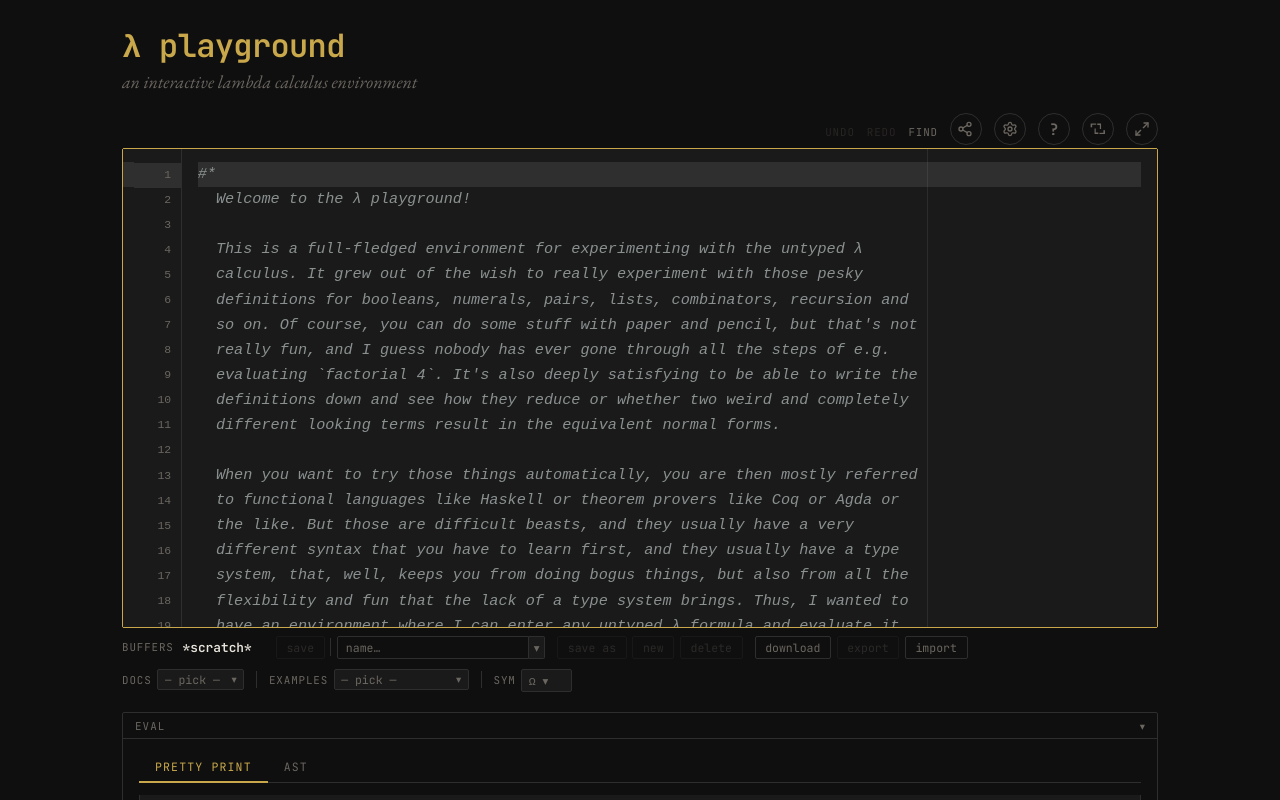
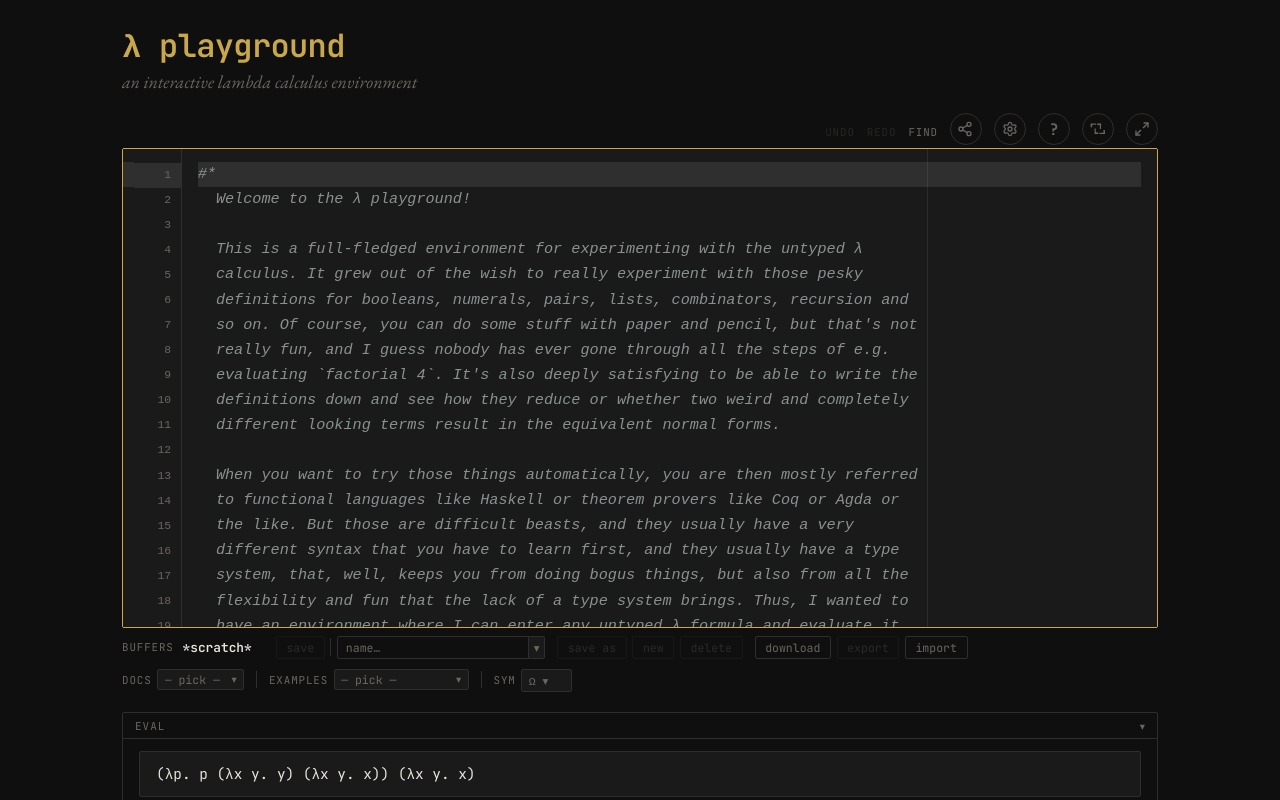
Before and after one commit to ezander/lambda_playground, a React (Vite) app: page / in a window 1280 px wide. Shown: the top 800 px of the page. Built offline with nearby package versions, Linux system fonts and the light colour scheme.

Commit message:
Remove AST view from eval panel

```diff
--- a/src/App.css
+++ b/src/App.css
@@ -671,32 +671,11 @@ label {
 
 /* ── Output ── */
 
-.output-tabs {
-  display: flex;
-  border-bottom: 1px solid var(--border);
-}
-.output-tabs button {
-  font-family: var(--mono);
-  font-size: 0.72rem;
-  text-transform: uppercase;
-  letter-spacing: 0.1em;
-  background: transparent;
-  border: none;
-  border-bottom: 2px solid transparent;
-  color: var(--muted);
-  padding: 0.45rem 1rem;
-  cursor: pointer;
-  margin-bottom: -1px;
-  transition: color 0.15s, border-color 0.15s;
-}
-.output-tabs button.active { color: var(--accent); border-bottom-color: var(--accent); }
-
 .output {
   background: var(--surface);
   border: 1px solid var(--border);
-  border-top: none;
   padding: 0.6rem 1rem;
-  border-radius: 0 0 2px 2px;
+  border-radius: 2px;
 }
 .output pre {
   font-family: var(--mono);
@@ -712,45 +691,6 @@ label {
   font-style: italic;
 }
 
-/* ── AST View ── */
-.ast-view {
-  font-family: var(--mono);
-  font-size: 0.85rem;
-  line-height: 1.6;
-}
-
-.ast-row {
-  display: flex;
-  align-items: center;
-  gap: 0.4rem;
-  padding: 0.05rem 0.3rem;
-  border-radius: 2px;
-  cursor: pointer;
-  user-select: none;
-}
-
-.ast-row:hover { background: rgba(255,255,255,0.04); }
-.ast-leaf { cursor: default; }
-.ast-leaf:hover { background: none; }
-
-.ast-toggle {
-  color: var(--accent);
-  font-size: 0.65rem;
-  width: 0.8rem;
-  text-align: center;
-  flex-shrink: 0;
-}
-
-.ast-leaf .ast-toggle { color: var(--muted); }
-
-.ast-label { color: var(--text); }
-.ast-name  { color: var(--accent); }
-
-.ast-children {
-  margin-left: 0.9rem;
-  padding-left: 0.7rem;
-  border-left: 1px solid var(--border);
-}
 
 /* ── π results ── */
 .print-section {
--- a/src/App.tsx
+++ b/src/App.tsx
@@ -1,7 +1,6 @@
 import { useState, useCallback, useRef, useEffect, useMemo } from "react";
 import { parseProgram, PragmaConfig, EquivInfo, PrintComprehensionInfo, EquivComprehensionInfo, LambdaError, ProgramResult } from "./parser/parser";
 import { prettyPrint, assertRoundTrip } from "./parser/pretty";
-import { AstView } from "./AstView";
 import { HelpModal } from "./HelpModal";
 import { SettingsModal } from "./SettingsModal";
 import { step, etaStep, buildNormDefs, findMatch, termSize } from "./evaluator/eval";
@@ -88,7 +87,6 @@ function Truncated({ text }: { text: string }) {
   return <TruncatedText key={text} text={text} />;
 }
 
-type View = "pretty" | "ast";
 type Loaded = { term: Term; done: boolean; sizeLimited?: boolean; stepNum: number; effectiveConfig: Config } | null;
 type HistoryEntry = { label: string; text: string; match?: string; status?: "normalForm" | "stepLimit" | "sizeLimit"; steps?: number; size?: number };
 
@@ -324,9 +322,8 @@ function IssuesPanel({ errors, roundTripError, source, onJumpTo }: {
   );
 }
 
-function EvalPanel({ open, onToggle, view, onSetView, currentTerm, hasExpr, canStep, canEtaStep, onRun, onReset, onStep, onEtaStep, onContinue, showSubst, onSetShowSubst, history, maxStepsRun }: {
+function EvalPanel({ open, onToggle, currentTerm, hasExpr, canStep, canEtaStep, onRun, onReset, onStep, onEtaStep, onContinue, showSubst, onSetShowSubst, history, maxStepsRun }: {
   open: boolean; onToggle: () => void;
-  view: View; onSetView: (v: View) => void;
   currentTerm: Term | null | undefined; hasExpr: boolean;
   canStep: boolean; canEtaStep: boolean;
   onRun: () => void; onReset: () => void; onStep: () => void; onEtaStep: () => void; onContinue: () => void;
@@ -335,13 +332,9 @@ function EvalPanel({ open, onToggle, view, onSetView, currentTerm, hasExpr, canS
 }) {
   return (
     <Panel label="eval" open={open} onToggle={onToggle}>
-      <div className="output-tabs">
-        <button className={view === "pretty" ? "active" : ""} onClick={() => onSetView("pretty")} title="Show pretty-printed term">pretty print</button>
-        <button className={view === "ast"    ? "active" : ""} onClick={() => onSetView("ast")}    title="Show abstract syntax tree">AST</button>
-      </div>
       <div className="output">
         {currentTerm
-          ? view === "pretty" ? <pre>{prettyPrint(currentTerm)}</pre> : <AstView term={currentTerm} />
+          ? <pre>{prettyPrint(currentTerm)}</pre>
           : <span className="placeholder">parse result will appear here</span>}
       </div>
       <div className="eval-controls">
@@ -548,7 +541,6 @@ export default function App() {
     const id = setTimeout(() => setDebouncedSource(source), PARSE_DEBOUNCE_MS);
     return () => clearTimeout(id);
   }, [source]);
-  const [view, setView]               = useState<View>("pretty");
   const [loaded, setLoaded]           = useState<Loaded>(null);
   const [loadedSource, setLoadedSource] = useState<string | null>(null);
   const [normDefs, setNormDefs]       = useState<Map<string, string>>(new Map());
@@ -1180,7 +1172,6 @@ export default function App() {
           {kinoActive && <IssuesPanel errors={programResult.errors} roundTripError={roundTripError} source={source} onJumpTo={jumpTo} />}
           <EvalPanel
             open={stepsOpen} onToggle={toggleSteps}
-            view={view} onSetView={setView}
             currentTerm={currentTerm} hasExpr={!!programResult.expr}
             canStep={canStep} canEtaStep={canEtaStep}
             onRun={handleLoadRun} onReset={handleLoad} onStep={handleStep} onEtaStep={handleEtaStep} onContinue={handleRun}
--- a/src/AstView.tsx
+++ /dev/null
@@ -1,73 +0,0 @@
-import { useState } from "react";
-import { Term } from "./parser/ast";
-
-function AstNode({ term }: { term: Term }) {
-  const [open, setOpen] = useState(true);
-
-  switch (term.kind) {
-    case "Var":
-      return (
-        <div className="ast-node">
-          <div className="ast-row ast-leaf">
-            <span className="ast-toggle">·</span>
-            <span className="ast-label">Variable <span className="ast-name">{term.name}</span></span>
-          </div>
-        </div>
-      );
-
-    case "Abs":
-      return (
-        <div className="ast-node">
-          <div className="ast-row" onClick={() => setOpen(o => !o)}>
-            <span className="ast-toggle">{open ? "▼" : "▶"}</span>
-            <span className="ast-label">Abstraction <span className="ast-name">{term.param}</span></span>
-          </div>
-          {open && (
-            <div className="ast-children">
-              <AstNode term={term.body} />
-            </div>
-          )}
-        </div>
-      );
-
-    case "App":
-      return (
-        <div className="ast-node">
-          <div className="ast-row" onClick={() => setOpen(o => !o)}>
-            <span className="ast-toggle">{open ? "▼" : "▶"}</span>
-            <span className="ast-label">Application</span>
-          </div>
-          {open && (
-            <div className="ast-children">
-              <AstNode term={term.func} />
-              <AstNode term={term.arg} />
-            </div>
-          )}
-        </div>
-      );
-
-    case "Subst":
-      return (
-        <div className="ast-node">
-          <div className="ast-row" onClick={() => setOpen(o => !o)}>
-            <span className="ast-toggle">{open ? "▼" : "▶"}</span>
-            <span className="ast-label">Substitution <span className="ast-name">{term.param}</span></span>
-          </div>
-          {open && (
-            <div className="ast-children">
-              <AstNode term={term.body} />
-              <AstNode term={term.arg} />
-            </div>
-          )}
-        </div>
-      );
-  }
-}
-
-export function AstView({ term }: { term: Term }) {
-  return (
-    <div className="ast-view">
-      <AstNode term={term} />
-    </div>
-  );
-}
```
Also changed, not shown: 1 other file (tests, documents, lock files or other folders).
